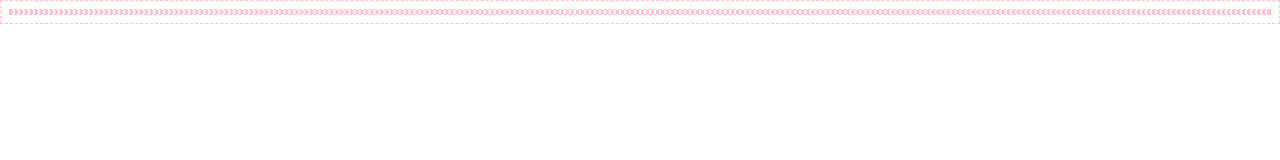
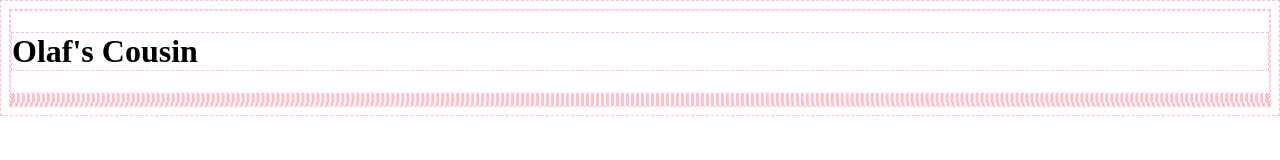
Before and after one commit to JimmyDeJesus/WEB-225-Class-Work, a plain HTML site: page landing.html in a window 1280 px wide. Drawn offline with Linux system fonts and the light colour scheme.

Commit message:
created divs for the logo

```diff
--- a/landing.html
+++ b/landing.html
@@ -10,6 +10,14 @@
 </head>
 <body>
   <header>
+    <h1>Olaf's Cousin</h1>
+    <div id="logo">
+      <div id="logoBar001" class="logoBar"></div>
+      <div id="logoBar002" class="logoBar"></div>
+      <div id="logoBar003" class="logoBar"></div>
+      <div id="logoBar004" class="logoBar"></div>
+    </div>
+
   </header>
   <section>
   </section>
```
